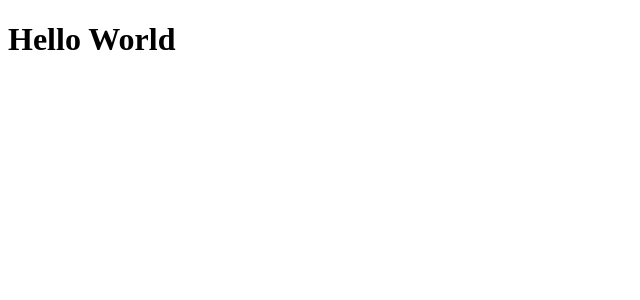
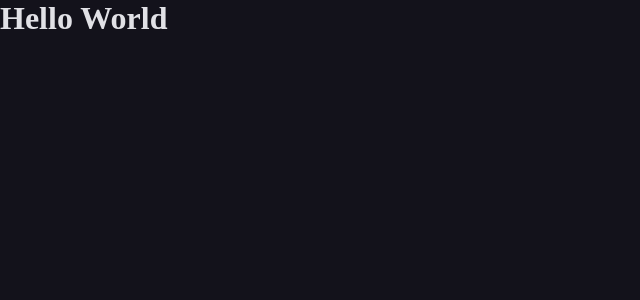
Before and after one commit to gezielelyon/first_personal_website, a Next.js app: page / in a window 1280 px wide. Shown: the top 300 px of the page, without its empty margins (0-640 px from the left). Built offline with nearby package versions, Linux system fonts and the light colour scheme.

Commit message:
style(styled components): styled-components and initial styles config
added styled-components and initial styles config on project

```diff
--- a/package.json
+++ b/package.json
@@ -11,11 +11,13 @@
   "dependencies": {
     "next": "10.2.3",
     "react": "17.0.2",
-    "react-dom": "17.0.2"
+    "react-dom": "17.0.2",
+    "styled-components": "^5.3.0"
   },
   "devDependencies": {
     "@types/node": "^15.12.2",
     "@types/react": "^17.0.11",
+    "@types/styled-components": "^5.1.10",
     "commitizen": "^4.2.4",
     "cz-conventional-changelog": "3.3.0",
     "typescript": "^4.3.2"
--- a/src/pages/_app.tsx
+++ b/src/pages/_app.tsx
@@ -1,3 +1,10 @@
+import {GlobalStyles} from '../styles/global';
+
 export default function MyApp({ Component, pageProps }) {
-  return <Component {...pageProps} />
+  return (
+    <>
+      <GlobalStyles />
+      <Component {...pageProps} />
+    </>
+  )
 }
--- /dev/null
+++ b/src/pages/_document.tsx
@@ -0,0 +1,46 @@
+import Document, {DocumentContext, Html, Head, Main, NextScript} from 'next/document';
+import {ServerStyleSheet} from 'styled-components'
+
+export default class MyDocument extends Document {
+  static async getInitialProps(ctx: DocumentContext) {
+    const sheet = new ServerStyleSheet()
+    const originalRenderPage = ctx.renderPage
+
+    try {
+      ctx.renderPage = () =>
+        originalRenderPage({
+          enhanceApp: (App) => (props) =>
+            sheet.collectStyles(<App {...props} />),
+        })
+
+      const initialProps = await Document.getInitialProps(ctx)
+      return {
+        ...initialProps,
+        styles: (
+          <>
+            {initialProps.styles}
+            {sheet.getStyleElement()}
+          </>
+        ),
+      }
+    } finally {
+      sheet.seal()
+    }
+  }
+
+  render () {
+    return(
+      <Html>
+        <Head>
+          <link rel="preconnect" href="https://fonts.gstatic.com"/>
+          <link href="https://fonts.googleapis.com/css2?family=Poppins:ital,wght@0,100;0,200;0,300;0,400;0,500;0,600;0,700;0,800;0,900;1,100;1,200;1,300;1,400;1,500;1,600;1,700;1,800;1,900&display=swap" rel="stylesheet"/>
+          <link href="https://fonts.googleapis.com/css2?family=Caveat+Brush&display=swap" rel="stylesheet"/>
+        </Head>
+        <body>
+          <Main/>
+          <NextScript/>
+        </body>
+      </Html>
+    );
+  }
+}
--- /dev/null
+++ b/src/styles/global.ts
@@ -0,0 +1,50 @@
+import {createGlobalStyle} from 'styled-components';
+
+export const GlobalStyles = createGlobalStyle`
+  * {
+    padding: 0;
+    margin: 0;
+    box-sizing: border-box;
+  }
+
+  :root {
+    --background-dark: #13121b;
+    --background-light: #191622;
+    --text: #E1E1E6;
+    --purple: #7159c1;
+    --orange: #E89E64;
+    --green: #67E480;
+    --pink: #FF79C6;
+    --blue: #78D1E1;
+    --yellow: #E7DE79;
+    --red: #E96379;
+  }
+
+  html {
+    @media(max-width: 1080px) {
+      font-size: 93.75%;
+    }
+
+    @media(max-width: 720px) {
+      font-size: 87.5%;
+    }
+  }
+
+  body {
+    background: var(--background-dark);
+    -webkit-font-smooting: antialiased;
+  }
+
+  body, input, textarea, button {
+    font: "Poppins", Arial, Helvetica, sans-serif;
+    color: var(--text);
+  }
+
+  h1, h2, h3, h4, h5, h6, strong {
+    font-weight: 600;
+  }
+
+  button {
+    cursor: pointer;
+  }
+`;
```
Also changed, not shown: 1 other file (tests, documents, lock files or other folders).
